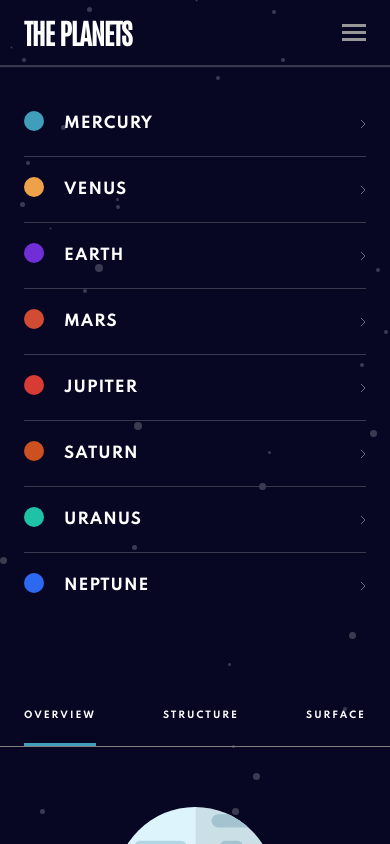
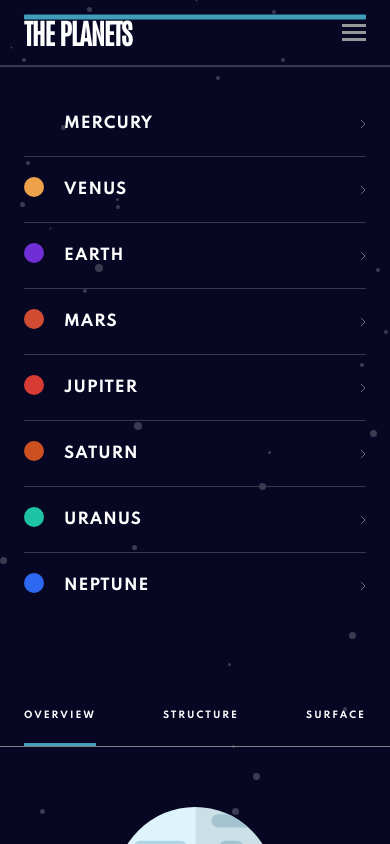
Before and after one commit to ding-09/planets-facts, a React (Create React App) app: page / in a window 390 px wide. Both pictures are taken after a click on the icon 354 px from the left and 32 px from the top of the page. Shown: the top 844 px of the page. Built offline with nearby package versions, Linux system fonts and the light colour scheme.

Commit message:
add active link styles to header nav

```diff
--- a/src/App.js
+++ b/src/App.js
@@ -33,6 +33,7 @@ function App() {
         <main>
           <Header
             planets={planetsData}
+            currentPlanet={currentPlanet}
             currentScreen={currentScreen}
             setCurrentPlanet={setCurrentPlanet}
             setCurrentDetails={setCurrentDetails}
--- a/src/components/Header/Header.js
+++ b/src/components/Header/Header.js
@@ -4,7 +4,7 @@ import { useState } from 'react';
 import { v4 as uuidv4 } from 'uuid';
 import NavItem from './NavItem';
 
-const Header = ({ planets, currentScreen, setCurrentPlanet, setCurrentDetails }) => {
+const Header = ({ planets, currentPlanet, currentScreen, setCurrentPlanet, setCurrentDetails }) => {
   // state for menu toggle
   const [showMenu, setShowMenu] = useState(false);
 
@@ -32,6 +32,7 @@ const Header = ({ planets, currentScreen, setCurrentPlanet, setCurrentDetails })
               {planets.map((planet) => (
                 <NavItem
                   planet={planet}
+                  currentPlanet={currentPlanet}
                   key={uuidv4()}
                   currentScreen={currentScreen}
                   setShowMenu={setShowMenu}
--- a/src/components/Header/NavItem.js
+++ b/src/components/Header/NavItem.js
@@ -1,16 +1,27 @@
 import { StyledNavItem } from './NavItem.styled';
-import { Link } from 'react-router-dom';
+import { NavLink } from 'react-router-dom';
+import { useState } from 'react';
 
 const NavItem = ({
   planet,
+  currentPlanet,
   currentScreen,
   setShowMenu,
   setCurrentPlanet,
   setCurrentDetails,
 }) => {
+  const [activeDisplay, setActiveDisplay] = useState(false);
   return (
     <StyledNavItem color={planet.name.toLowerCase()}>
-      <Link
+      <NavLink
+        className={({ isActive }) => {
+          if (planet.name === currentPlanet) {
+            isActive = true;
+          } else {
+            isActive = false;
+          }
+          return isActive ? 'active-link' : ''
+        }}
         to='/'
         onClick={() => {
           currentScreen < 768 ? setShowMenu(false) : setShowMenu(true);
@@ -18,8 +29,9 @@ const NavItem = ({
           setCurrentDetails('overview');
         }}
       >
+        {/* {activeDisplay && <span className='active-border'></span>} */}
         {planet.name}
-      </Link>
+      </NavLink>
     </StyledNavItem>
   );
 };
--- a/src/components/Header/NavItem.styled.js
+++ b/src/components/Header/NavItem.styled.js
@@ -33,6 +33,7 @@ export const StyledNavItem = styled.li`
       left: 0;
       @media (min-width: 768px) {
         content: none;
+        background-color: none;
       }
     }
     &:after {
@@ -44,4 +45,15 @@ export const StyledNavItem = styled.li`
       }
     }
   }
+
+  .active-link {
+    &:before {
+      content: '';
+      width: 100%;
+      height: 0.5rem;
+      border-radius: 1px;
+      top: -110%;
+      transform: translateY(-110%)
+    }
+  }
 `;
```
